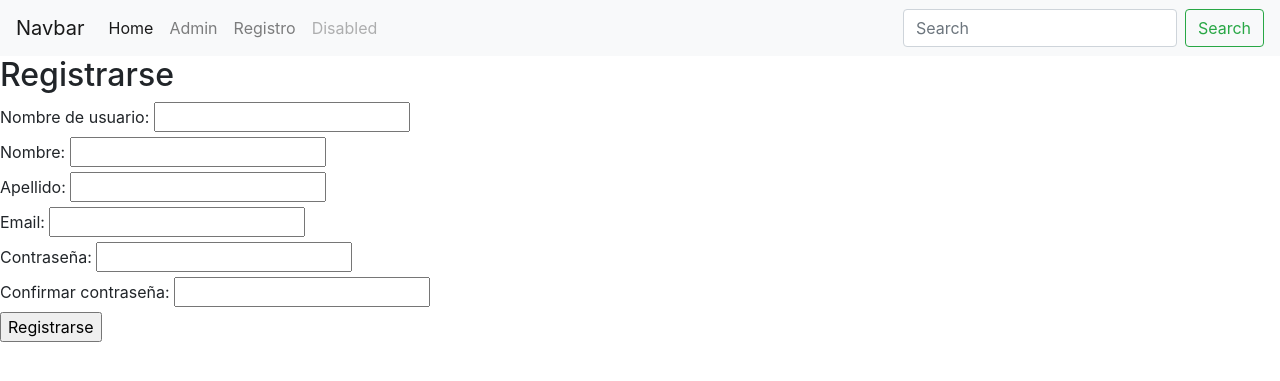
After one commit to Serphp/GenPass-Django, a Django app: page /registro/ in a window 1280 px wide. The commit adds this page. Shown: the top 381 px of the page. Run offline with Django 3.2, Linux system fonts and the light colour scheme; some libraries are stand-ins or nearby versions.

Commit message:
[Backend] Added Register.html & Working with MySQL

```diff
--- a/GenPass/urls.py
+++ b/GenPass/urls.py
@@ -1,10 +1,13 @@
 from django.urls import path
 from . import views
+from django.contrib.auth.models import User
 
 urlpatterns = [
     path("", views.myfunctioncall, name="index"),
     path("gp", views.gp, name="gp"),
     ######
+    path("registro/", views.registro, name="registro"),
+    ###
     path("about", views.myfunctionabout, name="about"),
     path("add/<int:a>/<int:b>", views.add, name="add"),
     path("intro/<str:name>/<int:age>", views.intro, name="intro"),
--- a/GenPass/views.py
+++ b/GenPass/views.py
@@ -1,4 +1,5 @@
-from django.shortcuts import render
+from django.shortcuts import redirect, render
+from django.contrib.auth.models import User
 from django.http import HttpResponse, JsonResponse
 from .forms import *
 from .utils import generate_password
@@ -13,6 +14,7 @@ def myfunctioncall(request):
     return render(request, "index.html")
 
 
+## Main proyect
 def gp(request):
     length = int(request.GET.get("length", 16))
     include_uppercase = request.GET.get("uppercase"), True
@@ -20,6 +22,37 @@ def gp(request):
     password = generate_password(length, include_uppercase, include_numbers)
     mydictionary = {"password": password}
     return render(request, "index.html", context=mydictionary)
+
+
+## Registro
+def registro(request):
+    if request.method == "POST":
+        username = request.POST["username"]
+        firstname = request.POST["first_name"]
+        lastname = request.POST["last_name"]
+        email = request.POST["email"]
+        password = request.POST["password"]
+        confirm_password = request.POST["confirm_password"]
+
+        # Validar que la contraseña coincida con la confirmación de la contraseña
+        if password != confirm_password:
+            return render(
+                request, "registro.html", {"error": "Las contraseñas no coinciden"}
+            )
+
+        # Crear un nuevo usuario
+        user = User.objects.create_user(
+            username=username,
+            firstname=firstname,
+            lastname=lastname,
+            email=email,
+            password=password,
+        )
+        user.save()
+
+        return redirect("/index.html")
+    else:
+        return render(request, "registro.html")
 
 
 def myfunctionabout(request):
--- a/templates/index.html
+++ b/templates/index.html
@@ -23,19 +23,12 @@
               <a class="nav-link" href="#">Home <span class="sr-only">(current)</span></a>
             </li>
             <li class="nav-item">
-              <a class="nav-link" href="#">Link</a>
+              <a class="nav-link" href="/admin">Admin</a>
             </li>
-            <li class="nav-item dropdown">
-              <a class="nav-link dropdown-toggle" href="#" id="navbarDropdown" role="button" data-toggle="dropdown" aria-haspopup="true" aria-expanded="false">
-                Dropdown
-              </a>
-              <div class="dropdown-menu" aria-labelledby="navbarDropdown">
-                <a class="dropdown-item" href="#">Action</a>
-                <a class="dropdown-item" href="#">Another action</a>
-                <div class="dropdown-divider"></div>
-                <a class="dropdown-item" href="#">Something else here</a>
-              </div>
+            <li class="nav-item">
+              <a class="nav-link" href="/registro">Registro</a>
             </li>
+
             <li class="nav-item">
               <a class="nav-link disabled" href="#" tabindex="-1" aria-disabled="true">Disabled</a>
             </li>
--- /dev/null
+++ b/templates/registro.html
@@ -0,0 +1,27 @@
+{% extends 'index.html' %}
+
+{% block content %}
+  <h2>Registrarse</h2>
+  <form method="post">
+    {% csrf_token %}
+    <label for="username">Nombre de usuario:</label>
+    <input type="text" id="username" name="username" required><br>
+
+    <label for="first_name">Nombre:</label>
+    <input type="text" id="first_name" name="first_name" required><br>
+
+    <label for="last_name">Apellido:</label>
+    <input type="text" id="last_name" name="last_name" required><br>
+
+    <label for="email">Email:</label>
+    <input type="email" id="email" name="email" required><br>
+
+    <label for="password">Contraseña:</label>
+    <input type="password" id="password" name="password" required><br>
+
+    <label for="confirm_password">Confirmar contraseña:</label>
+    <input type="password" id="confirm_password" name="confirm_password" required><br>
+
+    <input type="submit" value="Registrarse">
+  </form>
+{% endblock %}
```
